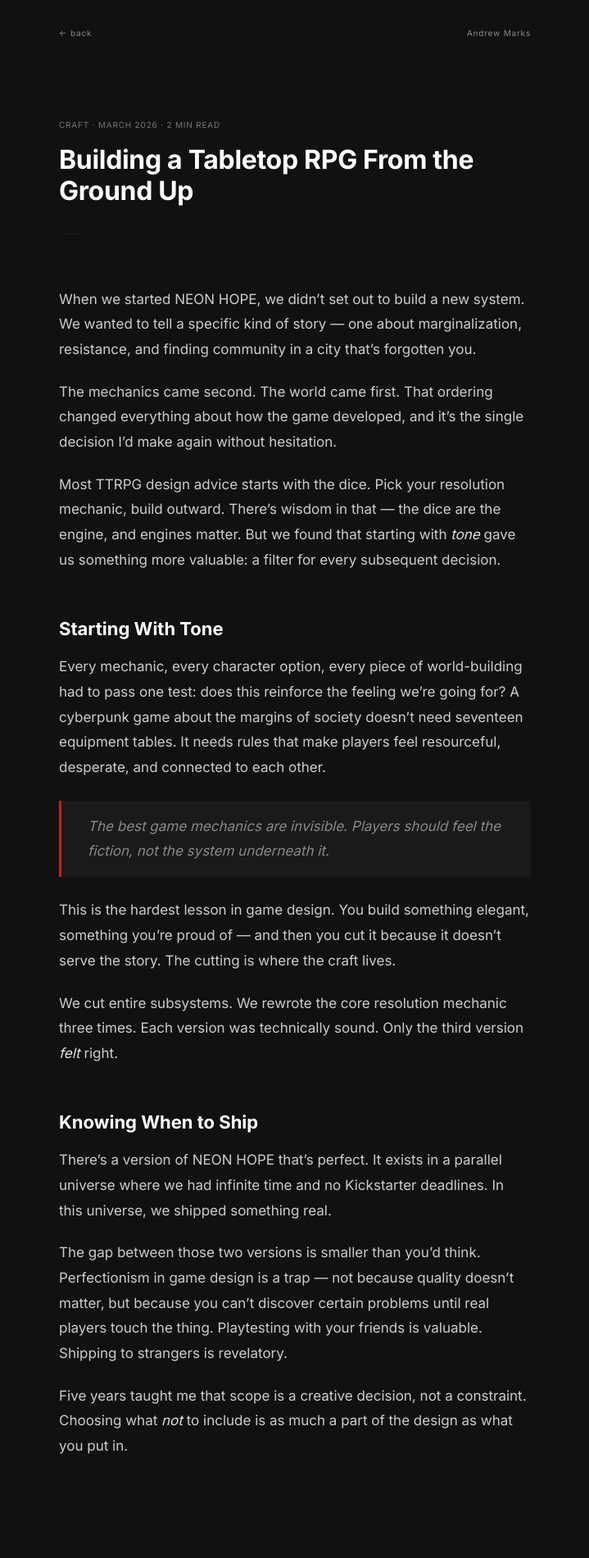
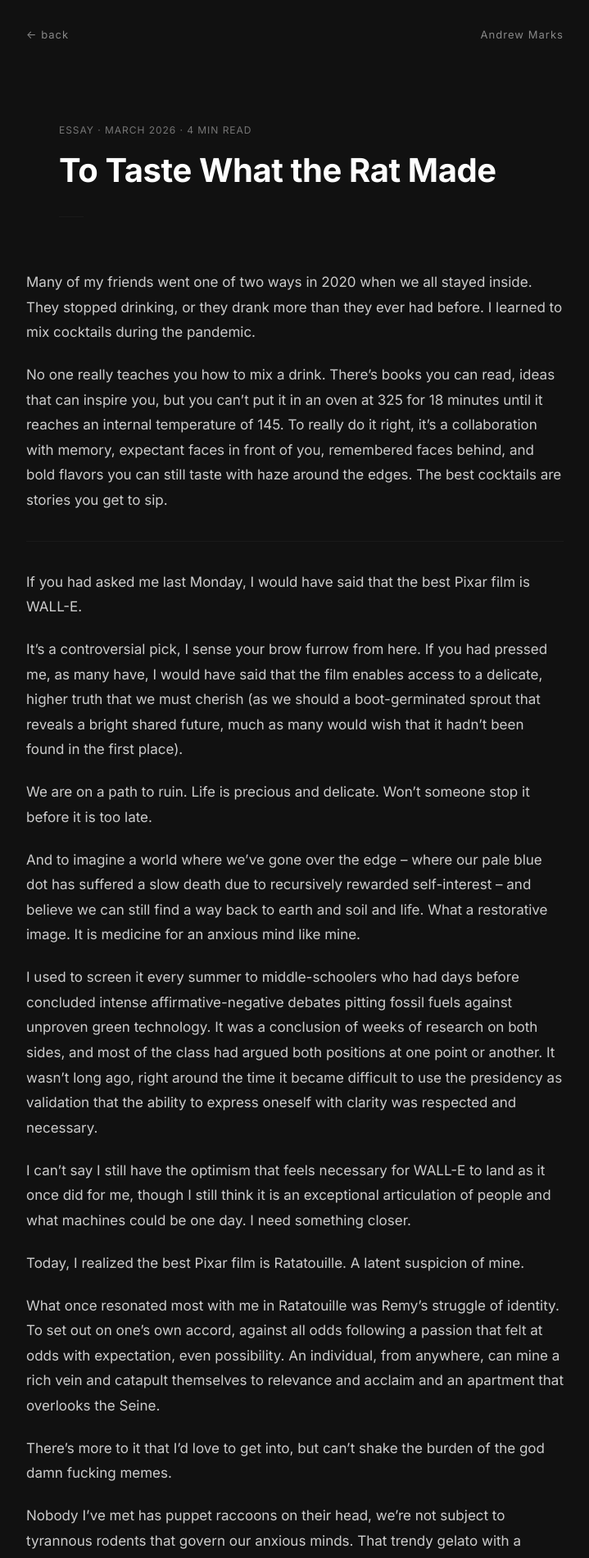
Before and after one commit to AndrewMarks/burribo, a Jekyll site: the page built from _posts/2026-03-24-building-a-ttrpg.md, in a window 1280 px wide. Shown: the top 1901 px of the page at 82% size, without its empty margins (280-999 px from the left). Built offline with Jekyll 4.4.1, drawn with Linux system fonts in a browser that asks for light colours; nearby versions of some CDN libraries; some of the changed text lies outside the part shown.

Commit message:
Fix QA issues: sizing, nav text, mobile scroll, real content
- Widen content areas from 640px to 720px max-width
- Bump nav, metadata, and title text sizes for desktop readability
- Disable Lenis smooth scroll on touch-only devices (scroll stutter)
- Replace sample post with real essay: To Taste What the Rat Made

Co-Authored-By: Claude Opus 4.6 <noreply@anthropic.com>

```diff
--- a/_posts/2026-03-24-building-a-ttrpg.md
+++ b/_posts/2026-03-24-building-a-ttrpg.md
@@ -1,31 +1,45 @@
 ---
 layout: post
-title: "Building a Tabletop RPG From the Ground Up"
-category: craft
-description: "What five years of NEON HOPE development taught me about scope, creative direction, and knowing when to ship."
+title: "To Taste What the Rat Made"
+category: essay
+description: "On cocktails, Pixar, and the ghosts that guide every creative decision we make."
 date: 2026-03-24
 ---
 
-When we started NEON HOPE, we didn't set out to build a new system. We wanted to tell a specific kind of story — one about marginalization, resistance, and finding community in a city that's forgotten you.
+Many of my friends went one of two ways in 2020 when we all stayed inside. They stopped drinking, or they drank more than they ever had before. I learned to mix cocktails during the pandemic.
 
-The mechanics came second. The world came first. That ordering changed everything about how the game developed, and it's the single decision I'd make again without hesitation.
+No one really teaches you how to mix a drink. There's books you can read, ideas that can inspire you, but you can't put it in an oven at 325 for 18 minutes until it reaches an internal temperature of 145. To really do it right, it's a collaboration with memory, expectant faces in front of you, remembered faces behind, and bold flavors you can still taste with haze around the edges. The best cocktails are stories you get to sip.
 
-Most TTRPG design advice starts with the dice. Pick your resolution mechanic, build outward. There's wisdom in that — the dice are the engine, and engines matter. But we found that starting with *tone* gave us something more valuable: a filter for every subsequent decision.
+---
 
-## Starting With Tone
+If you had asked me last Monday, I would have said that the best Pixar film is WALL-E.
 
-Every mechanic, every character option, every piece of world-building had to pass one test: does this reinforce the feeling we're going for? A cyberpunk game about the margins of society doesn't need seventeen equipment tables. It needs rules that make players feel resourceful, desperate, and connected to each other.
+It's a controversial pick, I sense your brow furrow from here. If you had pressed me, as many have, I would have said that the film enables access to a delicate, higher truth that we must cherish (as we should a boot-germinated sprout that reveals a bright shared future, much as many would wish that it hadn't been found in the first place).
 
-> The best game mechanics are invisible. Players should feel the fiction, not the system underneath it.
+We are on a path to ruin. Life is precious and delicate. Won't someone stop it before it is too late.
 
-This is the hardest lesson in game design. You build something elegant, something you're proud of — and then you cut it because it doesn't serve the story. The cutting is where the craft lives.
+And to imagine a world where we've gone over the edge -- where our pale blue dot has suffered a slow death due to recursively rewarded self-interest -- and believe we can still find a way back to earth and soil and life. What a restorative image. It is medicine for an anxious mind like mine.
 
-We cut entire subsystems. We rewrote the core resolution mechanic three times. Each version was technically sound. Only the third version *felt* right.
+I used to screen it every summer to middle-schoolers who had days before concluded intense affirmative-negative debates pitting fossil fuels against unproven green technology. It was a conclusion of weeks of research on both sides, and most of the class had argued both positions at one point or another. It wasn't long ago, right around the time it became difficult to use the presidency as validation that the ability to express oneself with clarity was respected and necessary.
 
-## Knowing When to Ship
+I can't say I still have the optimism that feels necessary for WALL-E to land as it once did for me, though I still think it is an exceptional articulation of people and what machines could be one day. I need something closer.
 
-There's a version of NEON HOPE that's perfect. It exists in a parallel universe where we had infinite time and no Kickstarter deadlines. In this universe, we shipped something real.
+Today, I realized the best Pixar film is Ratatouille. A latent suspicion of mine.
 
-The gap between those two versions is smaller than you'd think. Perfectionism in game design is a trap — not because quality doesn't matter, but because you can't discover certain problems until real players touch the thing. Playtesting with your friends is valuable. Shipping to strangers is revelatory.
+What once resonated most with me in Ratatouille was Remy's struggle of identity. To set out on one's own accord, against all odds following a passion that felt at odds with expectation, even possibility. An individual, from anywhere, can mine a rich vein and catapult themselves to relevance and acclaim and an apartment that overlooks the Seine.
 
-Five years taught me that scope is a creative decision, not a constraint. Choosing what *not* to include is as much a part of the design as what you put in.
+There's more to it that I'd love to get into, but can't shake the burden of the god damn fucking memes.
+
+Nobody I've met has puppet raccoons on their head, we're not subject to tyrannous rodents that govern our anxious minds. That trendy gelato with a strawberry in it probably isn't fireworks welcoming your culinary awakening.
+
+I feel like Ratatouille has entered a collective distortive memory. Maybe a little like the daiquiri: rum, lime, and sugar muddled -- not strawberry syrup and ice and ninja blenders. A stiff drink is memory and experience.
+
+---
+
+To make anything great, we must deeply understand the work that has come before. A negroni is gin, campari, and sweet vermouth -- and it has been since 1919. Bold, sexy innovations fade to be classics eventually. Give it a twist, substitute campari for aperol you devil. The twist only draws breath if you know what you're remixing, if you've tasted the original enough times that the substitution isn't a guess but your point of view grounded in some other experience that -- if all goes perfectly right -- you might just impart with a sip.
+
+Every creative decision anyone has ever made is a rat under our hats. What mixes our pigments? Whose voice chides us when we serve something that isn't quite right?
+
+No artistic endeavor -- doubly so for any scientific advancement -- was made alone by an individual. Where we arrive after consensus and collaboration is the very best of us: a synthesis, uncompromised, with hope of where we might get to if it all comes together.
+
+Every time I mix a drink, I ask my friend what they want. I remember what I've made before, what I have to hand, and what I think they might like based on what they say. Cheers to that.
--- a/assets/css/main.scss
+++ b/assets/css/main.scss
@@ -1065,7 +1065,7 @@ section {
 
 .hero-nav__link {
   font-family: var(--font-primary);
-  font-size: 11px;
+  font-size: 14px;
   color: var(--color-fg-muted);
   text-decoration: none;
   letter-spacing: 0.08em;
@@ -1101,14 +1101,14 @@ section {
 }
 
 .writing-section__inner {
-  max-width: 640px;
+  max-width: 720px;
   margin: 0 auto;
 }
 
 .writing-section__label {
   display: block;
   font-family: var(--font-primary);
-  font-size: 10px;
+  font-size: 12px;
   font-weight: var(--font-weight-normal);
   color: #767676;
   letter-spacing: 0.12em;
@@ -1132,7 +1132,7 @@ section {
 .writing-entry__meta {
   display: block;
   font-family: var(--font-primary);
-  font-size: 9px;
+  font-size: 11px;
   color: #767676;
   letter-spacing: 0.05em;
   margin-bottom: var(--space-xs);
@@ -1142,7 +1142,7 @@ section {
 .writing-entry__title {
   display: block;
   font-family: var(--font-primary);
-  font-size: 17px;
+  font-size: clamp(18px, 2.5vw, 22px);
   font-weight: 600;
   color: var(--color-fg);
   line-height: 1.3;
@@ -1153,7 +1153,7 @@ section {
 .writing-entry__excerpt {
   display: block;
   font-family: var(--font-primary);
-  font-size: 13px;
+  font-size: 15px;
   color: var(--color-fg-muted);
   line-height: 1.5;
 }
@@ -1179,14 +1179,14 @@ section {
   justify-content: space-between;
   align-items: center;
   padding: var(--space-md);
-  max-width: 640px;
+  max-width: 720px;
   margin: 0 auto;
 }
 
 .post-topbar__back,
 .post-topbar__name {
   font-family: var(--font-primary);
-  font-size: 10px;
+  font-size: 13px;
   color: var(--color-fg-muted);
   text-decoration: none;
   letter-spacing: 0.08em;
@@ -1206,7 +1206,7 @@ section {
 .post-page__meta {
   display: block;
   font-family: var(--font-primary);
-  font-size: 10px;
+  font-size: 12px;
   color: #767676;
   letter-spacing: 0.08em;
   text-transform: uppercase;
@@ -1215,7 +1215,7 @@ section {
 
 .post-page__title {
   font-family: var(--font-primary);
-  font-size: clamp(1.75rem, 5vw, 2rem);
+  font-size: clamp(1.75rem, 5vw, 2.5rem);
   font-weight: 700;
   line-height: 1.2;
   color: var(--color-fg);
@@ -1233,7 +1233,7 @@ section {
 }
 
 .post-page__body {
-  max-width: 640px;
+  max-width: 720px;
   margin: 0 auto;
   padding: 0 var(--space-md) var(--space-xl);
   font-size: 1.0625rem;
--- a/assets/js/main.js
+++ b/assets/js/main.js
@@ -28,16 +28,17 @@ gsap.registerPlugin(ScrollTrigger);
 // Only initialize Lenis if user doesn't prefer reduced motion
 let lenis = null;
 
-if (!prefersReducedMotion) {
+const isTouchOnly = 'ontouchstart' in window && !window.matchMedia('(pointer: fine)').matches;
+
+if (!prefersReducedMotion && !isTouchOnly) {
   lenis = new Lenis({
     duration: 1.2,
     easing: (t) => Math.min(1, 1.001 - Math.pow(2, -10 * t)),
     smooth: true,
-    smoothTouch: false,  // Better for iOS compatibility
+    smoothTouch: false,
     touchMultiplier: 2
   });
 
-  // Sync Lenis with GSAP ticker (Pattern 5 from RESEARCH.md)
   lenis.on('scroll', ScrollTrigger.update);
 
   gsap.ticker.add((time) => {
```
